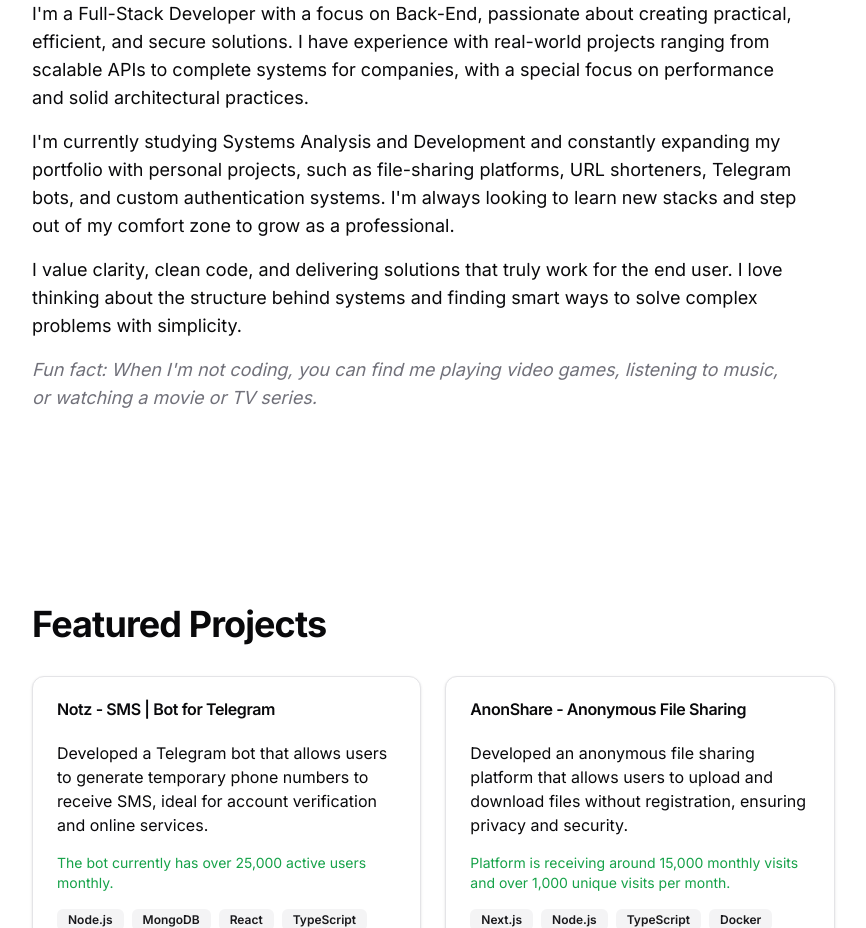
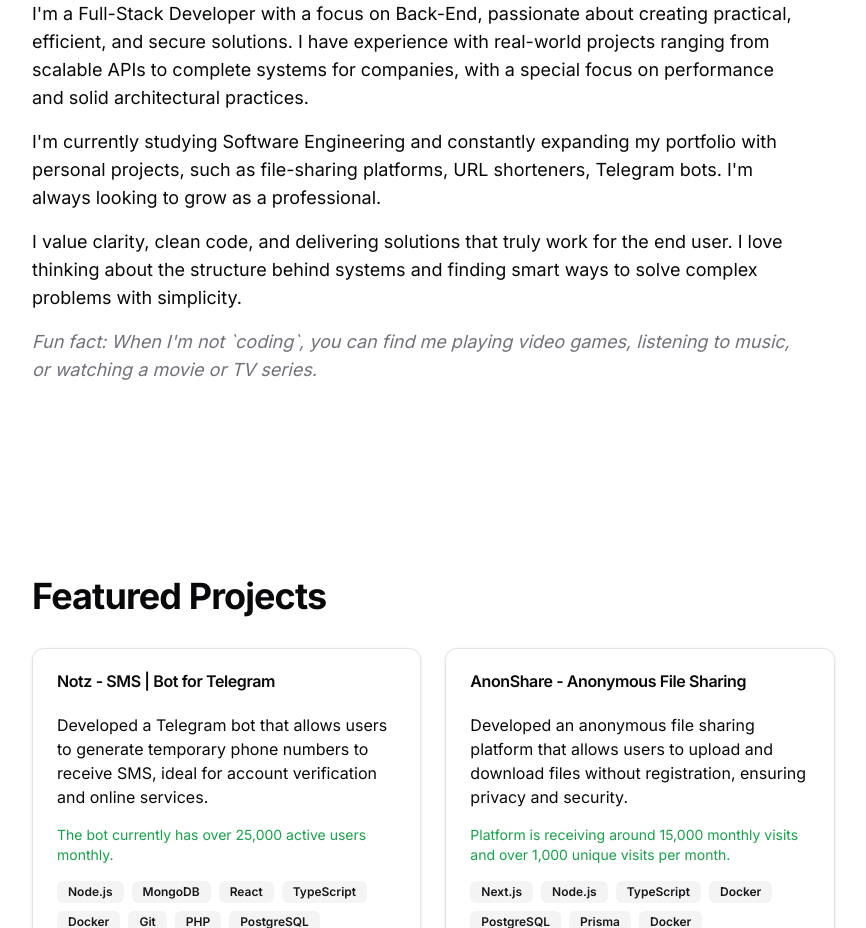
Before and after one commit to gustavo-sotero/gustavo-sotero.dev, a Next.js app: page / in a window 1280 px wide. Shown: the part 1000-1928 px from the top of the page, without its empty margins (0-866 px from the left). Built offline with nearby package versions, Linux system fonts and the light colour scheme.

Commit message:
refactor: atualizar descrição de formação e projetos nas traduções em inglês e português

```diff
--- a/translations/en.ts
+++ b/translations/en.ts
@@ -30,11 +30,11 @@ export const en = {
     paragraph1:
       "I'm a Full-Stack Developer with a focus on Back-End, passionate about creating practical, efficient, and secure solutions. I have experience with real-world projects ranging from scalable APIs to complete systems for companies, with a special focus on performance and solid architectural practices.",
     paragraph2:
-      "I'm currently studying Systems Analysis and Development and constantly expanding my portfolio with personal projects, such as file-sharing platforms, URL shorteners, Telegram bots, and custom authentication systems. I'm always looking to learn new stacks and step out of my comfort zone to grow as a professional.",
+      "I'm currently studying Software Engineering and constantly expanding my portfolio with personal projects, such as file-sharing platforms, URL shorteners, Telegram bots. I'm always looking to grow as a professional.",
     paragraph3:
       'I value clarity, clean code, and delivering solutions that truly work for the end user. I love thinking about the structure behind systems and finding smart ways to solve complex problems with simplicity.',
     funFact:
-      "Fun fact: When I'm not coding, you can find me playing video games, listening to music, or watching a movie or TV series."
+      "Fun fact: When I'm not `coding`, you can find me playing video games, listening to music, or watching a movie or TV series."
   },
   projects: {
     title: 'Featured Projects',
--- a/translations/pt-BR.ts
+++ b/translations/pt-BR.ts
@@ -30,11 +30,11 @@ export const ptBR = {
     paragraph1:
       'Sou um Desenvolvedor Full-Stack com ênfase em Back-End, apaixonado por criar soluções práticas, eficientes e seguras. Tenho experiência com projetos reais que envolvem desde APIs escaláveis até sistemas completos para empresas, com foco especial em desempenho e boas práticas de arquitetura.',
     paragraph2:
-      'Atualmente curso Análise e Desenvolvimento de Sistemas e estou constantemente expandindo meu portfólio com projetos próprios, como plataformas de compartilhamento de arquivos, encurtadores de URL, bots para Telegram e sistemas de autenticação personalizados. Busco sempre aprender novas stacks e sair da zona de conforto para evoluir como profissional.',
+      'Atualmente curso Engenharia de Software e estou constantemente expandindo meu portfólio com projetos próprios, como plataformas de compartilhamento de arquivos, encurtador de URL, bots para Telegram. Busco sempre evoluir como profissional.',
     paragraph3:
       'Valorizo a clareza, o código limpo e a entrega de soluções que realmente funcionem para o usuário final. Adoro pensar na estrutura por trás dos sistemas e encontrar formas inteligentes de resolver problemas complexos com simplicidade.',
     funFact:
-      'Curiosidade: Quando não estou codando, você pode me encontrar jogando videogame, ouvindo música ou assistindo algum filme ou série.'
+      'Curiosidade: Quando não estou `codando`, você pode me encontrar jogando videogame, ouvindo música ou assistindo algum filme ou série.'
   },
   projects: {
     title: 'Projetos em Destaque',
```
